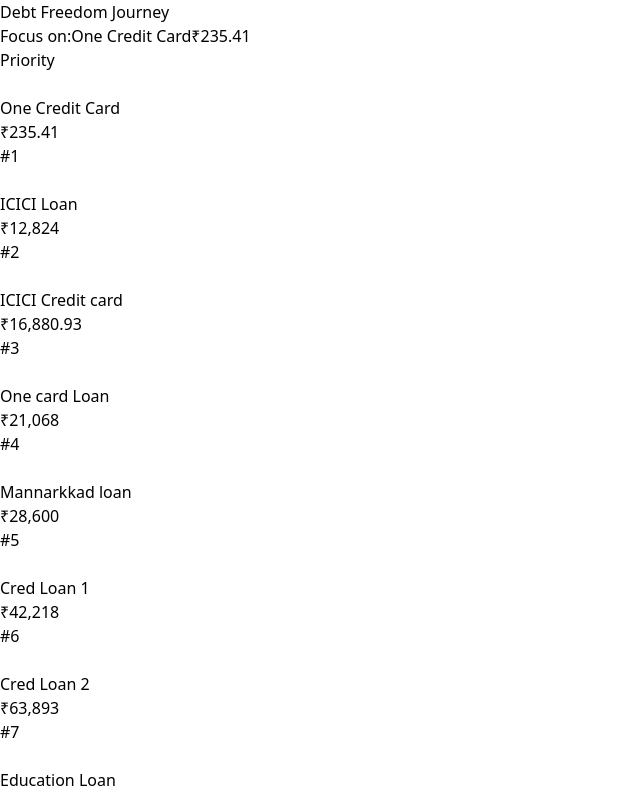
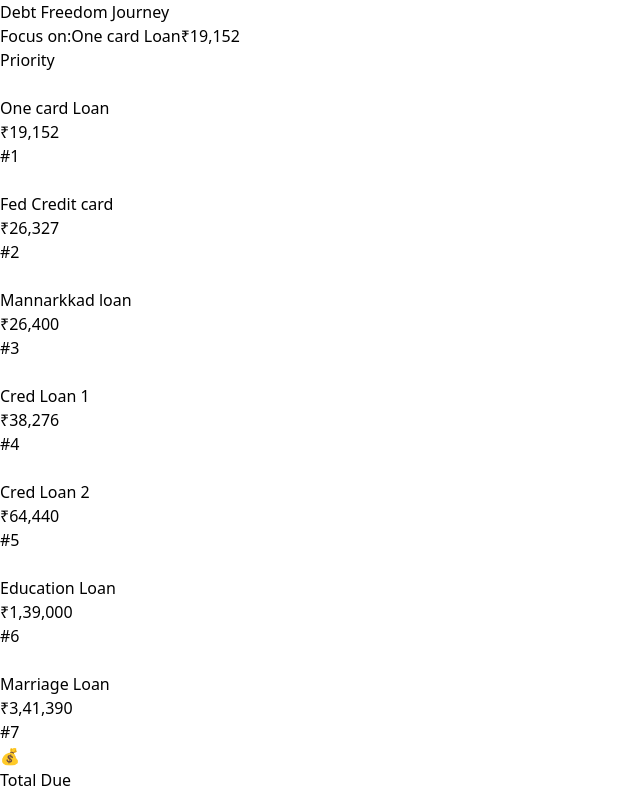
Before and after one commit to sreerag5375/LoanManager, a React (Vite) app: page / in a window 1280 px wide. Shown: the top 796 px of the page, without its empty margins (0-640 px from the left). Built offline with nearby package versions, Linux system fonts and the light colour scheme.

Commit message:
aug month update

```diff
--- a/src/App.jsx
+++ b/src/App.jsx
@@ -3,15 +3,13 @@
 const LoanManager = () => {
   // Dynamic loan data
   const [loans, setLoans] = useState([
-    { id: 1, name: 'One Credit Card', amount: 235.41 },
-    { id: 2, name: 'ICICI Loan', amount: 12824 },
-    { id: 3, name: 'ICICI Credit card', amount: 16880.93 },
-    { id: 4, name: 'One card Loan', amount: 21068 },
-    { id: 5, name: 'Mannarkkad loan', amount: 28600 },
-    { id: 6, name: 'Cred Loan 1', amount: 42218 },
-    { id: 7, name: 'Cred Loan 2', amount: 63893 },
-    { id: 8, name: 'Education Loan', amount: 139000 },
-    { id: 9, name: 'Marriage Loan', amount: 344500 }
+    { id: 1, name: 'One card Loan', amount: 19152 },
+    { id: 2, name: 'Fed Credit card', amount: 26327 },
+    { id: 3, name: 'Mannarkkad loan', amount: 26400 },
+    { id: 4, name: 'Cred Loan 1', amount: 38276 },
+    { id: 5, name: 'Cred Loan 2', amount: 64440 },
+    { id: 6, name: 'Education Loan', amount: 139000 },
+    { id: 7, name: 'Marriage Loan', amount: 341390 }
   ]);
 
   // Form state
```
